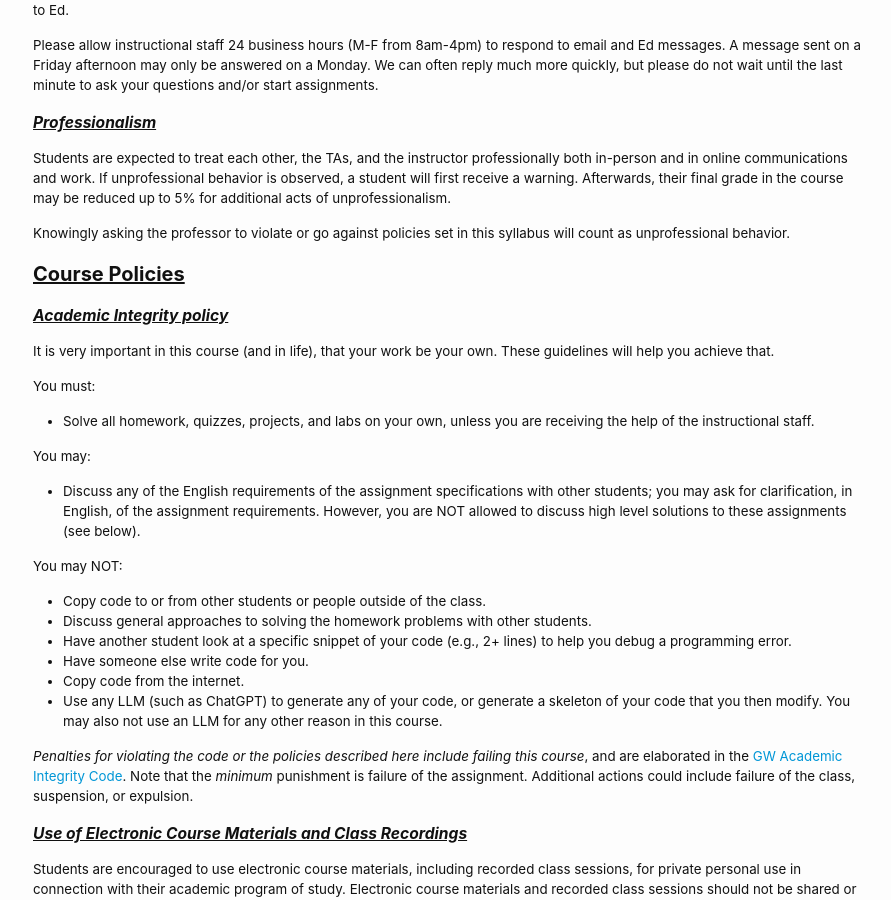
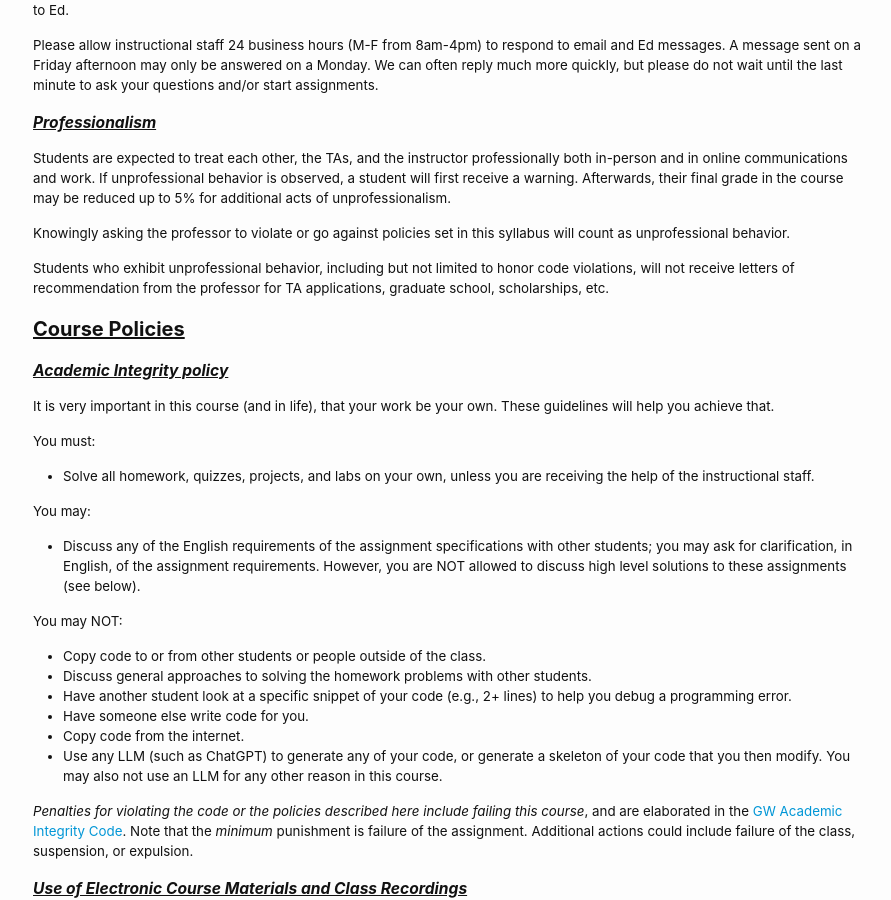
Before and after one commit to cs2113-s25/cs2113-s25.github.io, a Jekyll site: the page built from syllabus.md, in a window 1280 px wide and 900 px high, scrolled down 3027 px. Shown: the whole window, without its empty margins (187-1078 px from the left). Built offline with Jekyll 4.4.1, drawn with Linux system fonts in a browser that asks for light colours.

Commit message:
inital commit

```diff
--- a/syllabus.md
+++ b/syllabus.md
@@ -96,7 +96,7 @@ It is your responsibility to make sure that grades have been correctly entered i
 
 Regrade requests will only be considered for either 1) a grade being incorrectly recorded into Blackboard or 2) a grading rubric was not followed correctly. Please do not request to meet to "discuss" grades before emailing the instructional staff why your situation falls into one of these two situations first.
 
-We also do not entertain any requests to arbitrarily "bump up" grades -- see the professionalism policy below. If you wish to discuss your final overall grade in the course, you may do this via email, or in-person. If you choose to do it in person, please email me to schedule a meeting. Final grade questions  will not be answered in regular office hours.
+We also do not entertain any requests to arbitrarily "bump up" grades -- see the professionalism policy below. If you wish to discuss your final overall grade in the course, you may do this via email, or in-person. If you choose to do it in person, please email me to schedule a meeting. Final grade questions will not be answered in regular office hours.
 
 ### Labs
 
@@ -131,6 +131,8 @@ Please allow instructional staff 24 business hours (M-F from 8am-4pm) to respond
 Students are expected to treat each other, the TAs, and the instructor professionally both in-person and in online communications and work. If unprofessional behavior is observed, a student will first receive a warning. Afterwards, their final grade in the course may be reduced up to 5% for additional acts of unprofessionalism.
 
 Knowingly asking the professor to violate or go against policies set in this syllabus will count as unprofessional behavior.
+
+Students who exhibit unprofessional behavior, including but not limited to honor code violations, will not receive letters of recommendation from the professor for TA applications, graduate school, scholarships, etc.
 
 ## Course Policies
 
```
